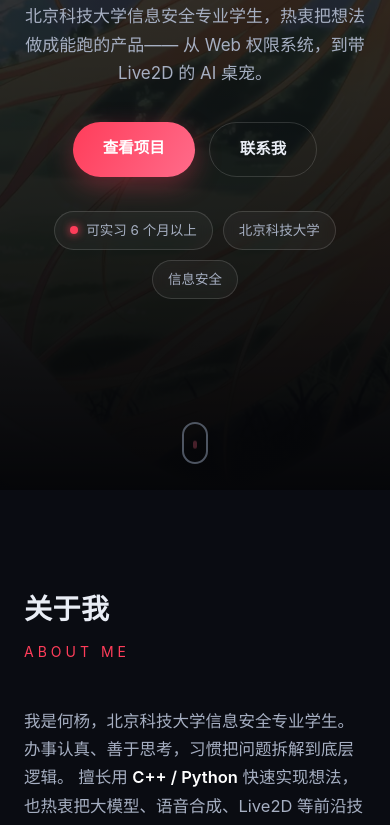
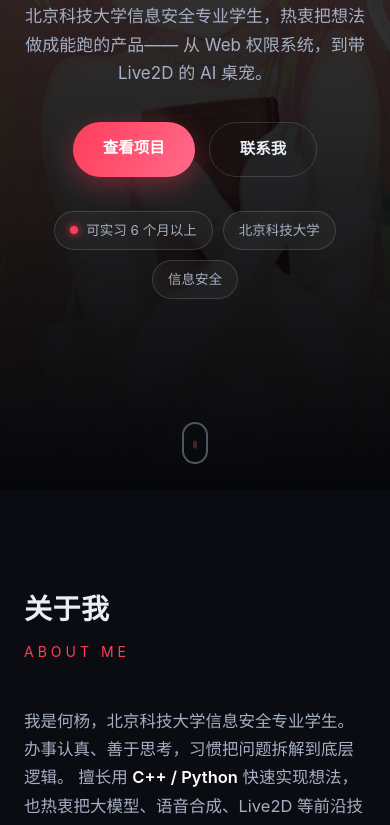
Before and after one commit to muyao0522/homepage, a plain HTML site: page index.html in a window 390 px wide. Shown: the part 354-1179 px from the top of the page. Drawn offline with Linux system fonts and the light colour scheme.

Commit message:
Add files via upload

```diff
--- a/styles.css
+++ b/styles.css
@@ -107,6 +107,15 @@ strong { color: #fff; font-weight: 600; }
     url("assets/hero.webp") center / cover no-repeat;
   filter: brightness(0.5) saturate(0.9);
   z-index: 0;
+}
+
+/* 竖屏（手机/平板竖持）：切换为竖向裁切的背景图 */
+@media (orientation: portrait) {
+  .hero-bg {
+    background:
+      radial-gradient(ellipse 80% 60% at 50% 30%, rgba(255, 61, 90, 0.16), transparent 60%),
+      url("assets/hero-mobile.webp") center / cover no-repeat;
+  }
 }
 .hero-bg::after {
   content: ""; position: absolute; inset: 0;
```
